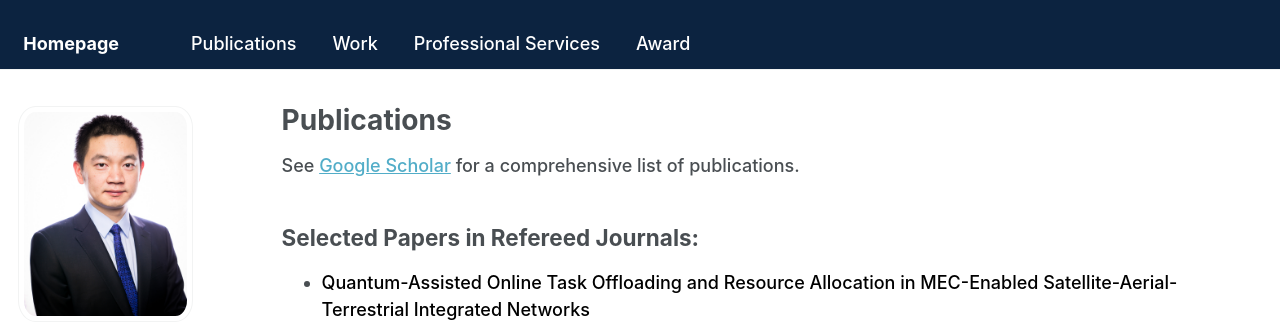
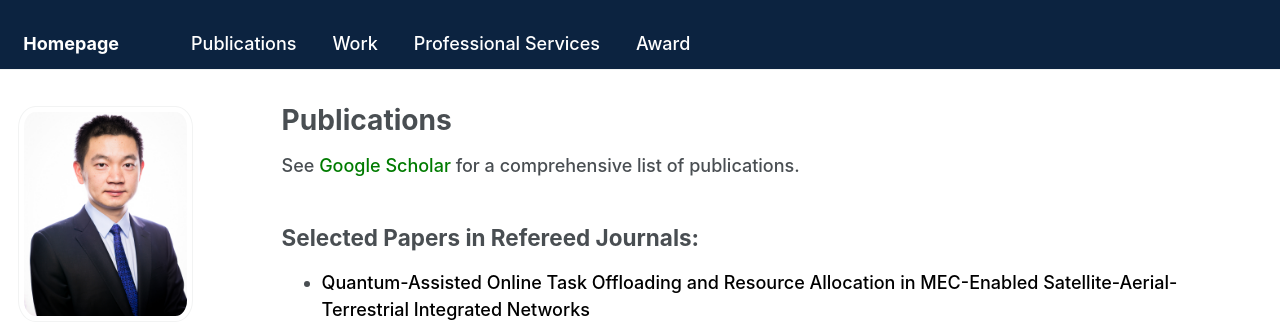
Before and after one commit to Yu-Zhang-Eugene/yu-zhang-eugene.github.io, a Jekyll site: the page built from _pages/publications.md, in a window 1280 px wide. Shown: the top 327 px of the page. Built offline with Jekyll 4.4.1, drawn with Linux system fonts in a browser that asks for light colours; some web fonts are replaced; a script that is not in the unit is left out.

Commit message:
modified:   _pages/about.md 	modified:   _pages/publications.md

```diff
--- a/_pages/publications.md
+++ b/_pages/publications.md
@@ -5,32 +5,31 @@ permalink: /publications/
 author_profile: true
 ---
 
-See [Google Scholar](https://scholar.google.com/citations?hl=en&user=p6z9Id4AAAAJ) for a comprehensive list of publications.
-
+See <a href="https://scholar.google.com/citations?hl=en&user=p6z9Id4AAAAJ" style="color: #007b00; text-decoration: none;" target="_blank">Google Scholar</a> for a comprehensive list of publications.
 
 Selected Papers in Refereed Journals:
 ------
 - <span style="color: black;"> Quantum-Assisted Online Task Offloading and Resource Allocation in MEC-Enabled Satellite-Aerial-Terrestrial Integrated Networks </span>
   __Y. Zhang__, Y. Gong, L. Fan, Y. Wang, Z. Han, and Y. Guo
   IEEE Transactions on Mobile Computing (TMC), 2025
-  <a href="https://ieeexplore.ieee.org/document/10804104" style="color: #007b00; text-decoration: none;">[Paper]</a>
+  <a href="https://ieeexplore.ieee.org/document/10804104" style="color: #007b00; text-decoration: none;" target="_blank">[Paper]</a>
 
 - <span style="color: black;"> Quantum-Assisted Joint Virtual Network Function Deployment and Maximum Flow Routing for Space Information Networks </span>
   __Y. Zhang__, Y. Gong, L. Fan, Y. Wang, Z. Han, and Y. Guo
   IEEE Transactions on Mobile Computing (TMC), 2024
-  <a href="https://ieeexplore.ieee.org/document/10691643" style="color: #007b00; text-decoration: none;">[Paper]</a>
-  <a href="https://arxiv.org/abs/2409.13508" style="color: #007b00; text-decoration: none;">[Arxiv]</a>
+  <a href="https://ieeexplore.ieee.org/document/10691643" style="color: #007b00; text-decoration: none;" target="_blank">[Paper]</a>
+  <a href="https://arxiv.org/abs/2409.13508" style="color: #007b00; text-decoration: none;" target="_blank">[Arxiv]</a>
 
 - <span style="color: black;"> Quantum-Assisted Joint Caching and Power Allocation for Integrated Satellite-Terrestrial Networks </span>
   __Y. Zhang__, Y. Gong, L. Fan, Y. Wang, Z. Han, and Y. Guo
   IEEE Transactions on Network Science and Engineering (TNSE), 2024
-  <a href="https://ieeexplore.ieee.org/document/10614917" style="color: #007b00; text-decoration: none;">[Paper]</a>
-  <a href="https://arxiv.org/abs/2312.14448" style="color: #007b00; text-decoration: none;">[Arxiv]</a>
+  <a href="https://ieeexplore.ieee.org/document/10614917" style="color: #007b00; text-decoration: none;" target="_blank">[Paper]</a>
+  <a href="https://arxiv.org/abs/2312.14448" style="color: #007b00; text-decoration: none;" target="_blank">[Arxiv]</a>
 
 - <span style="color: black;"> Energy-Efficient Resource Management for Multi-UAV-Enabled Mobile Edge Computing </span>
   __Y. Zhang__, Y. Gong, and Y. Guo
   IEEE Transactions on Vehicular Technology (TVT), 2024
-  <a href="https://ieeexplore.ieee.org/document/10477460" style="color: #007b00; text-decoration: none;">[Paper]</a>
+  <a href="https://ieeexplore.ieee.org/document/10477460" style="color: #007b00; text-decoration: none;" target="_blank">[Paper]</a>
 
 
 
@@ -39,12 +38,12 @@ Selected Papers in Refereed Conferences:
 - <span style="color: black;"> Efficient Entanglement Routing for Satellite-Aerial-Terrestrial Quantum Networks </span>
   __Y. Zhang__, Y. Gong, L. Fan, Y. Wang, Z. Han, and Y. Guo
 International Conference on Computer Communications and Networks (ICCCN), Tokyo, Japan, Aug. 4-7, 2025
-<a href="https://arxiv.org/abs/2409.13517" style="color: #007b00; text-decoration: none;">[Arxiv]</a>
+<a href="https://arxiv.org/abs/2409.13517" style="color: #007b00; text-decoration: none;" target="_blank">[Arxiv]</a>
 
 - <span style="color: black;"> Semi-Supervised Federated Learning for Assessing Building Damage from Satellite Imagery </span>
   __Y. Zhang__, Y. Gong, and Y. Guo
 IEEE International Conference on Communications (ICC), Denver, USA, Jun. 9-13, 2024
-<a href="https://ieeexplore.ieee.org/document/10622484" style="color: #007b00; text-decoration: none;">[Paper]</a>
+<a href="https://ieeexplore.ieee.org/document/10622484" style="color: #007b00; text-decoration: none;" target="_blank">[Paper]</a>
 
 
 
```
Also changed, not shown: _pages/about.md (+7 -7 lines).
